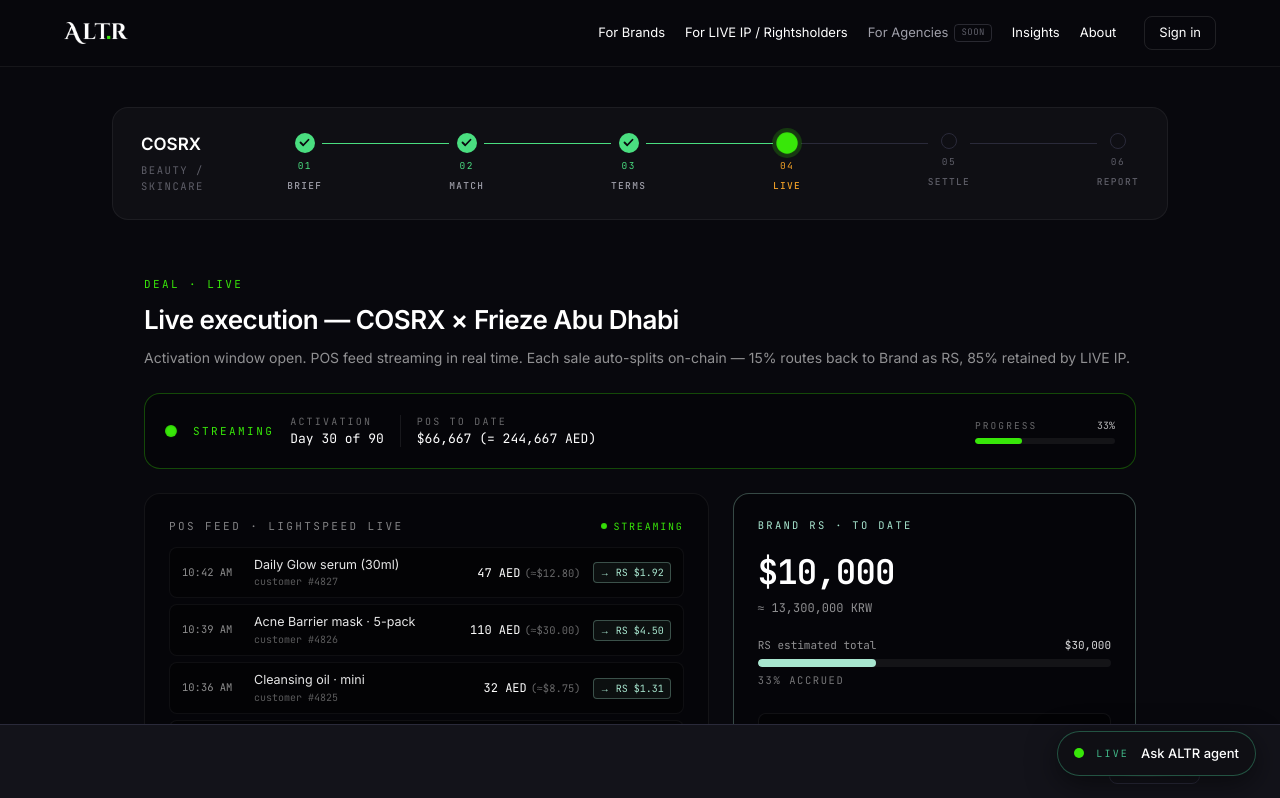
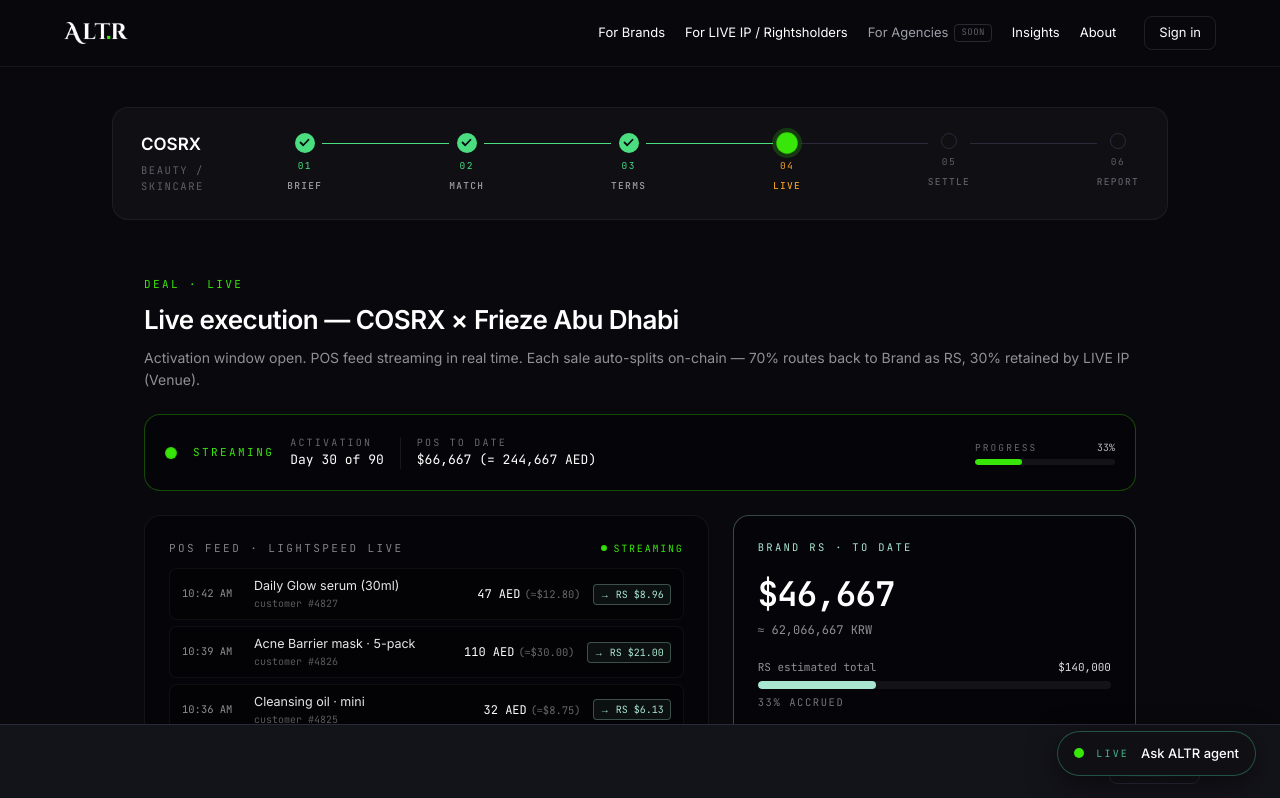
Before and after one commit to altr2026/altr_mvp, a Next.js app: page /live in a window 1280 px wide. Shown: the top 798 px of the page. Built offline with nearby package versions, Linux system fonts and the light colour scheme.

Commit message:
/live: set RS split to Brand 70 / LIVE IP 30
Matches the split shown on /confirm and /contract narrative. Updates
both the rsRatio constant (drives the SplitBar widths + accumulator
math) and the header narrative copy.

```diff
--- a/src/app/live/page.tsx
+++ b/src/app/live/page.tsx
@@ -151,7 +151,7 @@
   )
   const homeCurr = homeCurrency(brand)
   const targetCurr = targetCurrency(brand)
-  const rsRatio = 15
+  const rsRatio = 70
 
   // Demo: assume day 30 of 90 — early-mid activation
   const dayN = 30
@@ -284,8 +284,8 @@
       </h1>
       <p className="text-[13px] leading-[1.55] text-white/55 md:text-[14px]">
         Activation window open. POS feed streaming in real time. Each sale
-        auto-splits on-chain — 15% routes back to Brand as RS, 85% retained
-        by LIVE IP.
+        auto-splits on-chain — 70% routes back to Brand as RS, 30% retained
+        by LIVE IP (Venue).
       </p>
     </header>
   )
```
